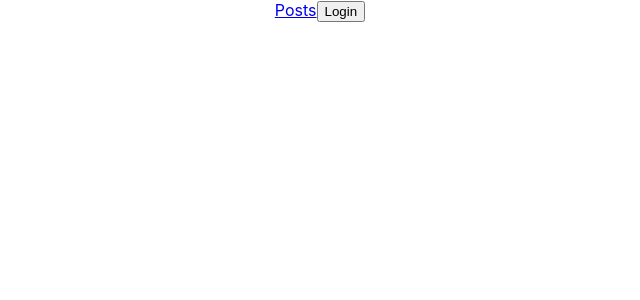
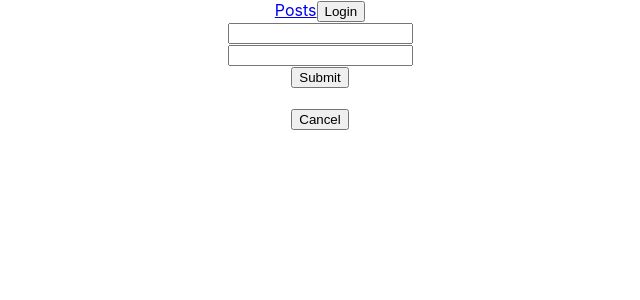
Before and after one commit to ThomasHAOD/health-blog, a React (Create React App) app: page /newpost in a window 1280 px wide. Shown: the top 300 px of the page, without its empty margins (320-960 px from the left). Built offline with nearby package versions, Linux system fonts and the light colour scheme; what auth0-js would draw is missing.

Commit message:
new post created, posting to database

```diff
--- a/src/Routes.js
+++ b/src/Routes.js
@@ -7,6 +7,7 @@ import AuthCheck from "./utilities/AuthCheck";
 import Nav from "./components/Nav";
 import LoginSuccess from "./components/LoginSuccess";
 import Posts from "./components/Posts";
+import NewPost from "./components/NewPost";
 
 const PrivateRoute = ({ component: Component, auth }) => (
   <Route
@@ -30,6 +31,7 @@ const Routes = () => {
         <div>
           <Switch>
             <Route exact path="/" component={Posts} />
+            <Route exact path="/newpost" component={NewPost} />
             <Route path="/authcheck" component={AuthCheck} />
             <Route
               path="/login_success"
--- a/src/components/NewPost.js
+++ b/src/components/NewPost.js
@@ -0,0 +1,50 @@
+import React, { useContext } from "react";
+import axios from "axios";
+
+import history from "../utilities/history";
+import Context from "../utilities/Context";
+
+const NewPost = () => {
+  const context = useContext(Context);
+
+  const handleSubmit = event => {
+    event.preventDefault();
+    const user_id = "1";
+    const username = "Tam";
+    const data = {
+      title: event.target.title.value,
+      body: event.target.body.value,
+      username: username,
+      uid: user_id
+    };
+
+    axios
+      .post("/api/post/posttodb", data)
+      .then(response => console.log(response))
+      .catch(err => console.log(err))
+      .then(setTimeout(() => history.replace("/"), 700));
+  };
+
+  return (
+    <div>
+      <form onSubmit={handleSubmit}>
+        <input id="title" label="Title" margin="normal" type="text" />
+        <br />
+        <input
+          id="body"
+          label="Body"
+          multiline
+          rowsMax="4"
+          margin="normal"
+          type="text"
+        />
+        <br />
+        <button type="submit"> Submit </button>
+      </form>
+      <br />
+      <button onClick={() => history.replace("/posts")}> Cancel </button>
+    </div>
+  );
+};
+
+export default NewPost;
```
